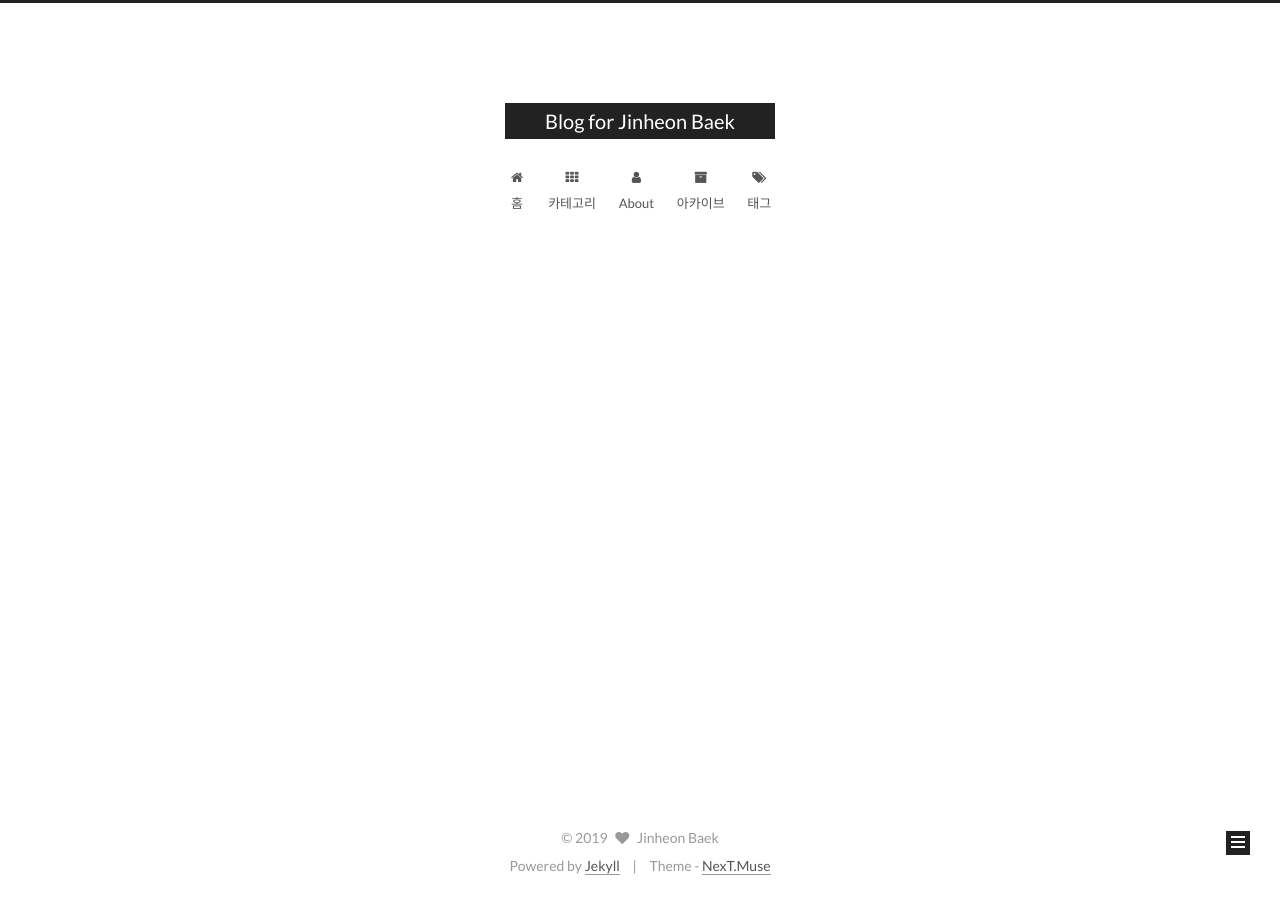
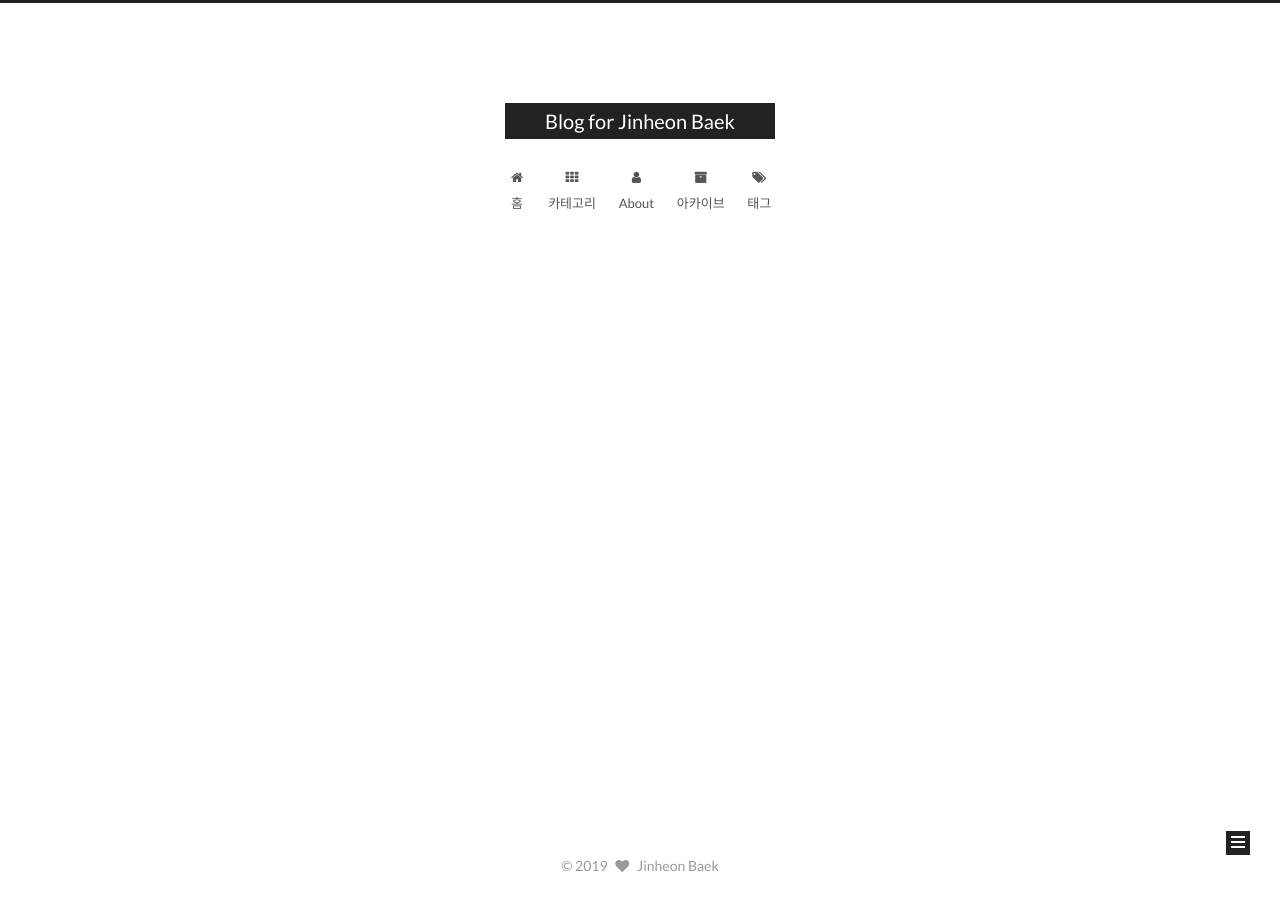
Before and after one commit to JinheonBaek/JinheonBaek.github.io, a Jekyll site: the page built from index.html, in a window 1280 px wide. Built offline with Jekyll 4.4.1, drawn with Linux system fonts in a browser that asks for light colours; the list of posts is cut into pages by our own code; comment, search, counter and statistics services are not loaded; part of the change alters nothing that is shown.

```diff
--- a/_config.yml
+++ b/_config.yml
@@ -96,7 +96,7 @@ rss:
 authoricon: heart
 
 # Footer `powered-by` and `theme-info` copyright
-copyright: true
+copyright: false
 
 # ---------------------------------------------------------------
 # SEO Settings
@@ -281,8 +281,10 @@ sidebar:
   b2t: false
 
   # Scroll percent label in b2t button
-  scrollpercent: false
+  scrollpercent: true
 
+  # Enable sidebar on narrow view (only for Muse | Mist).
+  onmobile: true
 
 # Blog rolls
 #links_title: Links
```
Also changed, not shown: 11 other files.
